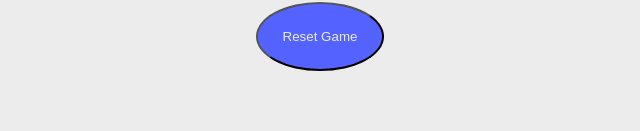
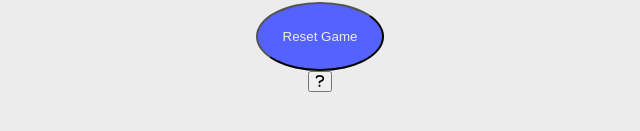
Before and after one commit to azimny86/ROCK-PAPER-SCISSORS, a plain HTML site: page index.html in a window 1280 px wide. Shown: the part 601-732 px from the top of the page, 320-960 px from the left. Drawn offline with Linux system fonts and the light colour scheme.

Commit message:
Add Rules button on html

```diff
--- a/index.html
+++ b/index.html
@@ -32,6 +32,7 @@
     </div>
     <p class="result">You won !</p>
     <button class="reset">Reset Game</button>
+    <button class="rules-button" onclick="showRules()"><i class="fa-solid fa-question"></i></button>
     <script src="assets/js/script.js"></script>
 </body>
 </html>
```
